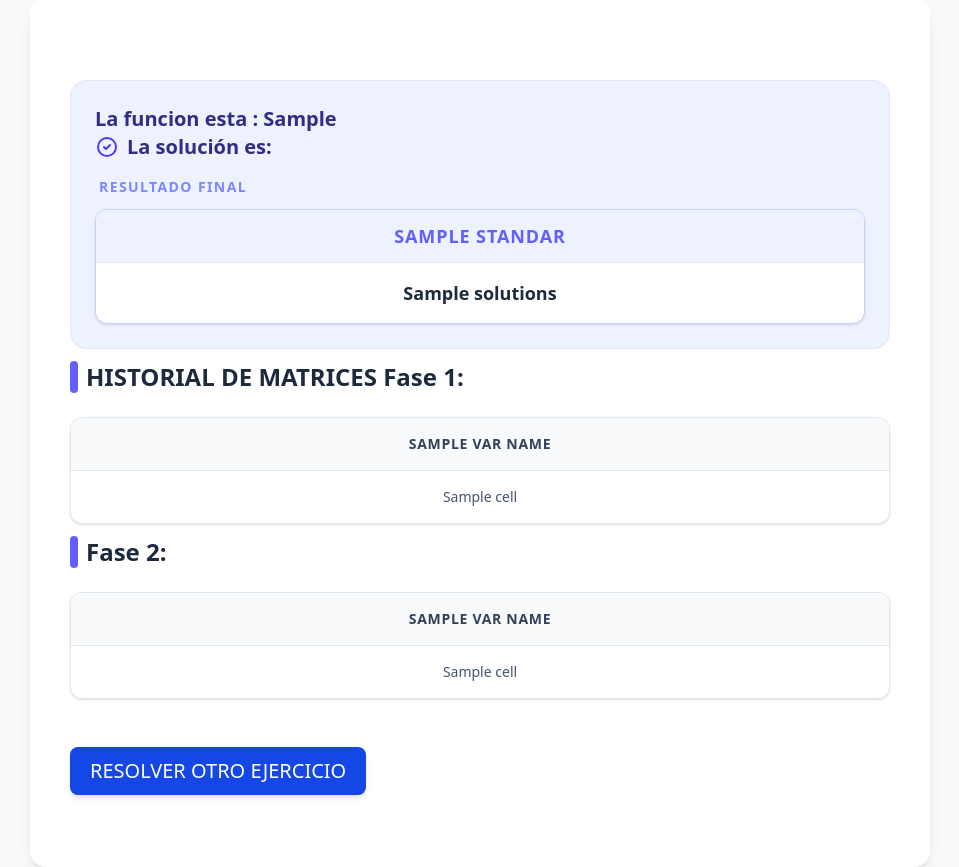
After one commit to Vacaroja/CalculadoraPL, a Flask app: template templates/resultados_dos_fases.html in a window 1280 px wide. The commit adds this page. Shown: the whole page, without its empty margins (160-1119 px from the left). Run offline with Flask 3, Linux system fonts and the light colour scheme; the template is opened without the code that fills it: most values are stand-ins (such as "Sample title", 1, 10 or a date in 2020); style sheets or scripts are compiled from the project's sources.

Commit message:
COLOCADO BOTON PARA VOLVER AL INICIO, COLOCADO ERROR CON FILA BORRADA Y TABLAS DE METODO DOS FASES TANTO DE FASE 1 COMO 2

```diff
--- a/app.py
+++ b/app.py
@@ -1,73 +1,119 @@
 from data.funciones.Ordenador import ordenador
+from data.funciones.get_last_solutions import get_last_result
 from data.funciones.valid_method import valid_method
 from data.metodos.simplex.SimplexMethod import SimplexMethod
 from data.metodos.simplex.TwoFases import Twofases
-from flask import Flask, render_template, request, redirect, url_for, session,jsonify
+from flask import Flask, render_template, request, redirect, url_for, session, jsonify
 
-#hacer funcion que use CantVar para agregar los X[] en name_variable
+# hacer funcion que use CantVar para agregar los X[] en name_variable
 
 
 app = Flask(__name__)
-#secret key para la sesion y el guardado de la informacion
-app.secret_key = '1234566789'
+# secret key para la sesion y el guardado de la informacion
+app.secret_key = "1234566789"
 
 
-#ruta principal
-@app.route('/')
+# ruta principal
+@app.route("/")
 def index():
-    return render_template('index.html')
+    return render_template("index.html")
 
-@app.route('/restricciones', methods=['POST'])
+
+@app.route("/restricciones", methods=["POST"])
 def restricciones():
-    metodo = request.form.get('metodo')
-    cantVar = request.form.get('CantVar')
+    metodo = request.form.get("metodo")
+    cantVar = request.form.get("CantVar")
+    print(metodo)
 
     try:
-        cantVar = int(request.form.get('CantVar'))
+        cantVar = int(request.form.get("CantVar"))
     except:
         cantVar = 0
-    return render_template('restricciones.html', cantVar=cantVar, metodo=metodo)
+    return render_template("restricciones.html", cantVar=cantVar, metodo=metodo)
 
-@app.route('/resultados', methods=['POST'])
+
+@app.route("/resultados", methods=["POST"])
 def resultados():
-    metodo = request.form.get('metodo')
-    min_max = request.form.get('min_max')
-    cantVar = request.form.get('CantVar')
+    metodo = request.form.get("metodo")
+    min_max = request.form.get("min_max")
+    cantVar = request.form.get("CantVar")
     print(min_max)
-    igualdad = request.form.getlist('igualdades[]')
-    igualdad.insert(0,'=')
+    igualdad = request.form.getlist("igualdades[]")
+    igualdad.insert(0, "=")
     datos_variables = {}
 
-    variable_standard = ['Z']
-    #hacer funcion que use CantVar para agregar los X[] en name_variable
-    name_variable = ["Z","X1","X2"]
+    variable_standard = ["Z"]
+    # hacer funcion que use CantVar para agregar los X[] en name_variable
+    name_variable = ["Z", "X1", "X2"]
     for key in request.form.keys():
-        if key.startswith('x'):
+        if key.startswith("x"):
             # getlist extrae todos los inputs con el mismo nombre (las filas añadidas)
             datos_variables[key] = request.form.getlist(key)
     # También capturamos los resultados (lo que está después del =)
-    resultados = request.form.getlist('res[]')
+    resultados = request.form.getlist("res[]")
 
-    datos_variables['res[]'] = request.form.getlist('res[]')
+    datos_variables["res[]"] = request.form.getlist("res[]")
     listaf = ordenador(datos_variables)
+    print(metodo)
+    match (metodo):
+        case "simplex":
+            matrix, var_names, variable_standard = SimplexMethod(
+                listaf,
+                name_variable,
+                igualdad,
+                variable_standard,
+                valid_method(min_max),
+            )
+            name_variable.append("SOL")
+            soluciones = get_last_result(matrix=matrix)
+            return render_template(
+                "resultados_simplex.html",
+                matrix=matrix,
+                var_names=var_names,
+                variable_standard=variable_standard,
+                soluciones=soluciones,
+                min_max=min_max
 
-    match(metodo):
-        case "simplex":
-            matrix,var_names,variable_standard = SimplexMethod(listaf,name_variable,igualdad,variable_standard,valid_method(min_max))
+            )
+        case "dos-pasos":
+            matrix_fase1, matrix_fase2, var_names, variable_standard = Twofases(
+                listaf,
+                name_variable,
+                igualdad,
+                variable_standard,
+                valid_method(min_max),
+
+            )
             name_variable.append("SOL")
-            return render_template('resultados.html',matrix=matrix,var_names=var_names,variable_standard=variable_standard)
-        case "dos-pasos":
-            matrix,var_names,variable_standard = Twofases(listaf,name_variable,igualdad,variable_standard,valid_method(min_max))
+            soluciones = get_last_result(matrix=matrix_fase2)
+            return render_template(
+                "resultados_dos_fases.html",
+                matrix=matrix_fase1,
+                matrix_secondfase=matrix_fase2,
+                var_names=var_names,
+                variable_standard=variable_standard,
+                soluciones=soluciones,
+                min_max=min_max
+            )
+        case _:
+            print("por aqui no")
+            matrix, var_names, variable_standard = SimplexMethod(
+                listaf,
+                name_variable,
+                igualdad,
+                variable_standard,
+                valid_method(min_max),
+            )
             name_variable.append("SOL")
-            return render_template('resultados.html',matrix=matrix,var_names=var_names,variable_standard=variable_standard)
-        case _:
-            matrix,var_names,variable_standard = SimplexMethod(listaf,name_variable,igualdad,variable_standard,valid_method(min_max))
-            name_variable.append("SOL")
-            return render_template('resultados.html',matrix=matrix,var_names=var_names,variable_standard=variable_standard)
+            return render_template(
+                "resultados.html",
+                matrix=matrix,
+                var_names=var_names,
+                variable_standard=variable_standard,
+                min_max=min_max
+
+            )
 
 
-
-
-
-if __name__ == '__main__':
+if __name__ == "__main__":
     app.run(debug=True)
--- /dev/null
+++ b/templates/resultados_dos_fases.html
@@ -0,0 +1,146 @@
+<!DOCTYPE html>
+<html lang="en">
+
+<head>
+    <meta charset="UTF-8">
+    <meta name="viewport" content="width=, initial-scale=1.0">
+    <title>Calculadora de P.L</title>
+    <link rel="stylesheet" href="{{ url_for('static', filename='css/output.css') }}">
+</head>
+
+<body class="bg-slate-50 text-slate-800 flex justify-center items-center min-h-screen m-0 font-sans">
+
+
+
+    <div class="bg-white p-10 rounded-2xl shadow-lg w-[90%] max-w-225 gap-2">
+            <div class="relative mt-10 p-6 bg-indigo-50 rounded-2xl border border-indigo-100">
+
+                <h2 class="text-xl font-bold text-indigo-900 flex items-center gap-2">
+                        La funcion esta : {{min_max}}
+                    </h2>
+                <h2 class="text-xl font-bold text-indigo-900 mb-4 flex items-center gap-2">
+                    <svg xmlns="http://www.w3.org/2000/svg" class="h-6 w-6 text-indigo-600" fill="none" viewBox="0 0 24 24" stroke="currentColor">
+                        <path stroke-linecap="round" stroke-linejoin="round" stroke-width="2" d="M9 12l2 2 4-4m6 2a9 9 0 11-18 0 9 9 0 0118 0z" />
+                    </svg>
+                    La solución es:
+                </h2>
+
+                <h3 class="text-sm font-semibold text-indigo-400 uppercase tracking-widest mb-3 ml-1">Resultado Final</h3>
+
+                <div class="inline-block min-w-full align-middle">
+                    <div class="overflow-x-auto border border-indigo-200 rounded-xl bg-white shadow-sm">
+                        <table class="min-w-full divide-y divide-indigo-100">
+                            <thead class="bg-indigo-50">
+                                <tr>
+                                    {% for standar in variable_standard %}
+                                    <th class="px-6 py-3 text-center text-lg font-bold text-indigo-500 uppercase tracking-wider">
+                                        {{ standar }}
+                                    </th>
+                                    {% endfor %}
+                                </tr>
+                            </thead>
+
+                            <tbody class="divide-y divide-indigo-100">
+                                <tr>
+                                    {% for solutions in soluciones %}
+                                    <td class="px-6 py-4 text-center whitespace-nowrap">
+                                        <div class="text-lg font-extrabold text-slate-800">
+                                            {{ "%.2f"|format(solutions) if solutions is number else solutions }}
+                                        </div>
+                                    </td>
+                                    {% endfor %}
+                                </tr>
+                            </tbody>
+                        </table>
+                    </div>
+                </div>
+            </div>
+        <h2 class="text-2xl font-extrabold text-slate-800 mb-6 flex items-center gap-2 pt-3">
+            <span class="bg-indigo-500 w-2 h-8 rounded-full"></span>
+                HISTORIAL DE MATRICES
+                Fase 1:
+        </h2>
+
+        <div class="space-y-12 ">
+            {% for listaf in matrix %}
+            <div class="overflow-x-auto rounded-xl border border-slate-200 shadow-sm bg-white">
+                <table class="w-full border-collapse text-left text-sm">
+                    <thead class="bg-slate-50">
+                        <tr>
+                            {% for variable_names in var_names %}
+                            <th class="px-6 py-4 font-bold text-slate-700 uppercase tracking-wider border-b border-slate-200 text-center">
+                                {{ variable_names }}
+                            </th>
+                            {% endfor %}
+                        </tr>
+                    </thead>
+                    <tbody class="divide-y divide-slate-100">
+                        {% for row in listaf %}
+                        <tr class="hover:bg-indigo-50/50 transition-colors">
+                            {% for cell in row %}
+                            <td class="px-6 py-4 text-slate-600 text-center font-medium">
+                                <span class="{% if cell == 0 or cell == '0' %}text-slate-300 font-normal{% endif %}">
+                                    {{ cell }}
+                                </span>
+                            </td>
+                            {% endfor %}
+                        </tr>
+                        {% endfor %}
+                    </tbody>
+                </table>
+            </div>
+            {% endfor %}
+        </div>
+        <h2 class="text-2xl font-extrabold text-slate-800 mb-6 flex items-center gap-2 pt-3">
+            <span class="bg-indigo-500 w-2 h-8 rounded-full"></span>
+                Fase 2:
+        </h2>
+        <div class="space-y-12 ">
+            {% for listaf in matrix_secondfase %}
+            <div class="overflow-x-auto rounded-xl border border-slate-200 shadow-sm bg-white">
+                <table class="w-full border-collapse text-left text-sm">
+                    <thead class="bg-slate-50">
+                        <tr>
+                            {% for variable_names in var_names %}
+                            <th class="px-6 py-4 font-bold text-slate-700 uppercase tracking-wider border-b border-slate-200 text-center">
+                                {{ variable_names }}
+                            </th>
+                            {% endfor %}
+
+                        </tr>
+                    </thead>
+                    <tbody class="divide-y divide-slate-100">
+                        {% for row in listaf %}
+                        <tr class="hover:bg-indigo-50/50 transition-colors">
+                            {% for cell in row %}
+                            <td class="px-6 py-4 text-slate-600 text-center font-medium">
+                                <span class="{% if cell == 0 or cell == '0' %}text-slate-300 font-normal{% endif %}">
+                                    {{ "%.2f"|format(cell) if cell is number else cell }}
+                                </span>
+                            </td>
+                            {% endfor %}
+                        </tr>
+                        {% endfor %}
+                    </tbody>
+                </table>
+            </div>
+            {% endfor %}
+            <div class="flex flex-col md:flex-row md:items-center gap-4 mb-8">
+            <a href="{{ url_for('index') }}" class="inline-flex items-center justify-center px-5 py-2.5 text-xl font-medium text-white bg-blue-700 hover:bg-blue-800 focus:ring-4 focus:outline-none focus:ring-blue-300 rounded-lg text-center shadow-md transform active:scale-95 transition-all">
+                        RESOLVER OTRO EJERCICIO
+            </a>
+            </div>
+        </div>
+
+
+
+    </div>
+
+    <div>
+
+
+    </div>
+    <script src="{{ url_for('static', filename='javascript/validDatos.js') }}"></script>
+
+</body>
+</html>
```
Also changed, not shown: data/metodos/simplex/TwoFases.py (+13 -10 lines), templates/resultados_simplex.html (renamed from templates/resultados.html, +29 -10 lines), templates/restricciones.html (indentation only).
